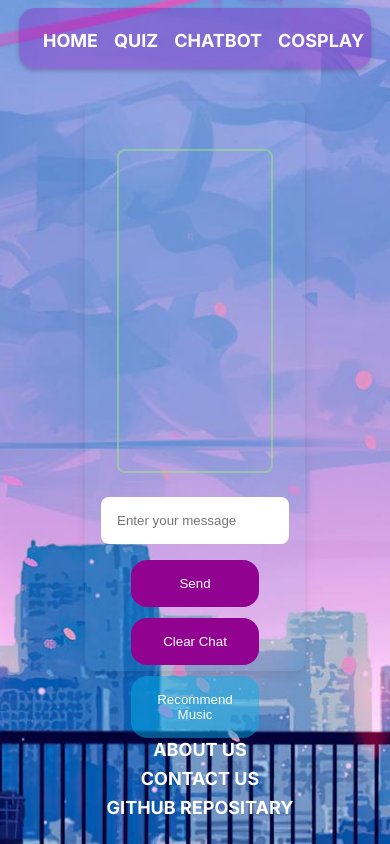
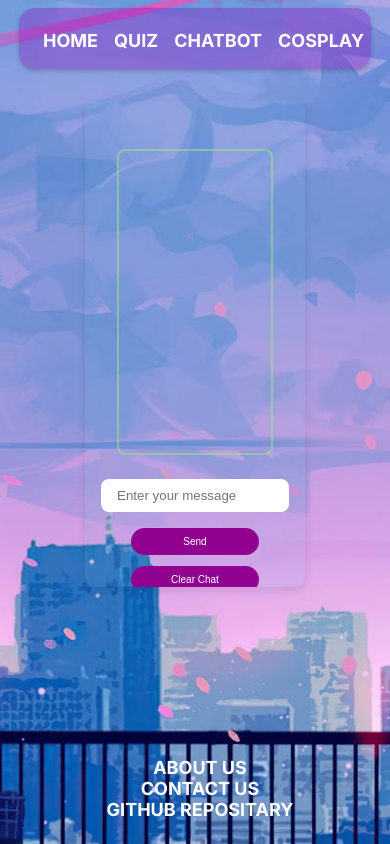
Before and after one commit to hashir-00/project-You-Anime, a React (Create React App) app in the folder you-anime/: page /project-You-Anime/ChatbotPage in a window 390 px wide. Shown: the top 844 px of the page. Built offline with nearby package versions, Linux system fonts and the light colour scheme.

Commit message:
responsiveness

```diff
--- a/you-anime/src/components/chatbot-Mistral/chat.module.css
+++ b/you-anime/src/components/chatbot-Mistral/chat.module.css
@@ -29,7 +29,8 @@
 @media screen and (max-width:1380px)
 {
   .container{
-    height: 60vh;
+    height: 50vh;
+    overflow-y: scroll;
   }
 
   .inputContainer {
@@ -40,25 +41,30 @@
     align-items: center;
 
   }
+  .inputContainer button{
+    padding: 0.5rem;
+    font-size: 10px;
+
+  }
 
   button{
     width: 8rem;
     text-align: center;
+    color: #000;
   }
   input[type="text"]{
     display: flex;
     width: 100%;
+    height:0.1rem;
 
   }
-  .message{
-    font-size: 10px;
-  }
+
   .userMessage {
-    font-size: .5rem;
+    font-size: .3rem;
 
   }
   .botMessage{
-    font-size:0.5rem;
+    font-size:0.3rem;
   }
 }
 
--- a/you-anime/src/components/footer/footer.css
+++ b/you-anime/src/components/footer/footer.css
@@ -25,8 +25,11 @@
       width: 20rem;
       text-align: center;
     }
+    .footerComponent li {
 
+      font-size: 0.1rem; /* Increase font size */
 
+    }
   }
 
   .footerComponent li {
```
Also changed, not shown: you-anime/src/components/todo/Todo.css (deleted).
